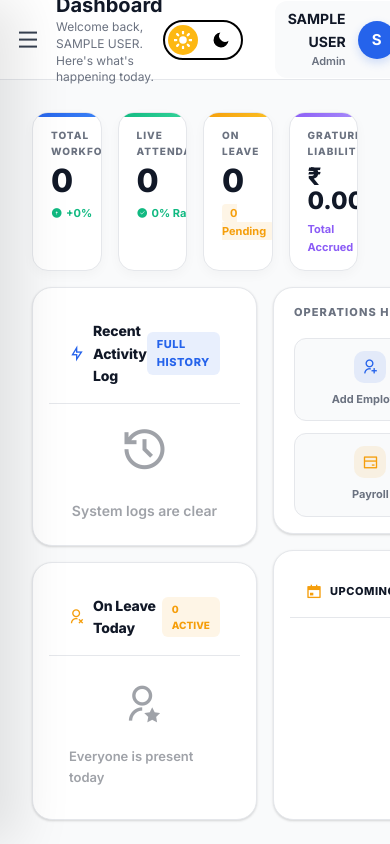
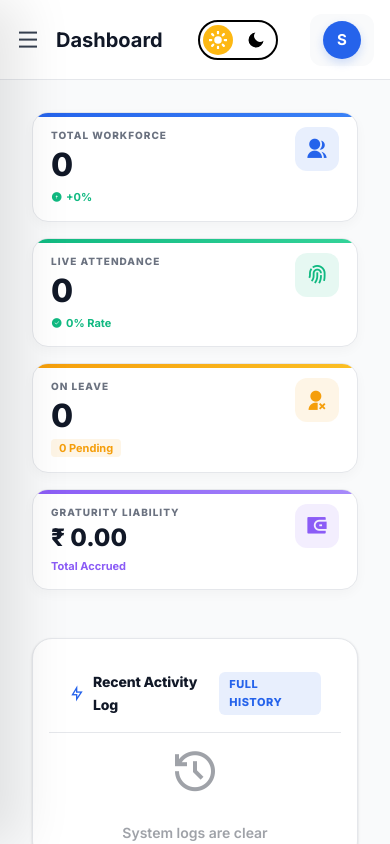
Before and after one commit to Thahdil/hrm, a Django app: page / in a window 390 px wide. Run offline with Django 5.2, Linux system fonts and the light colour scheme; a user stored in the database is signed in; tables that the repository leaves empty hold one stand-in row (values such as "Sample post"); data that the repository does not hold is empty.

Commit message:
feat: Enhance application responsiveness with new global resets, flexible layout utilities, and specific mobile optimizations for dashboard and login pages.

```diff
--- a/src/static/css/modern.css
+++ b/src/static/css/modern.css
@@ -95,8 +95,54 @@
     --status-rejected-text: var(--error);
 }
 
-/* Dark Theme Overrides */
-/* Dark Theme Overrides - High Specificity */
+/* Global Responsive Resets */
+img,
+svg,
+video,
+canvas {
+    max-width: 100%;
+    height: auto;
+    display: block;
+}
+
+/* Touch Targets & Base Responsiveness */
+html {
+    -webkit-text-size-adjust: 100%;
+    -ms-text-size-adjust: 100%;
+}
+
+button,
+.btn,
+a.action-tile {
+    min-height: 44px;
+    /* Standard Apple touch target */
+    display: inline-flex;
+    align-items: center;
+    justify-content: center;
+}
+
+/* Flexible Layout Utilities */
+.container-fluid {
+    width: 100%;
+    padding-right: var(--spacing);
+    padding-left: var(--spacing);
+    margin-right: auto;
+    margin-left: auto;
+    box-sizing: border-box;
+}
+
+.responsive-grid {
+    display: grid;
+    gap: var(--spacing);
+}
+
+@media (max-width: 640px) {
+    .responsive-grid {
+        grid-template-columns: 1fr !important;
+    }
+}
+
+/* Dark Theme Variable Overrides */
 html[data-theme="dark"] {
     /* Semantic Colors Redefinition */
     --bg-body: #121212;
@@ -1207,24 +1253,50 @@ tr:hover {
    RESPONSIVE
    ======================================== */
 
-/* Dashboard Layout Grid */
-.dashboard-main-grid {
-    display: grid;
-    grid-template-columns: 1fr 400px;
-    gap: var(--spacing-lg);
-}
-
 @media (max-width: 1200px) {
     .dashboard-main-grid {
         grid-template-columns: 1fr;
     }
 }
 
+@media (max-width: 1024px) {
+    .stats-grid {
+        grid-template-columns: repeat(2, 1fr);
+    }
+}
+
 @media (max-width: 768px) {
+    .dashboard-main-grid {
+        gap: var(--spacing);
+    }
+
+    .stats-grid {
+        grid-template-columns: 1fr !important;
+    }
+
+    .card {
+        padding: var(--spacing) !important;
+    }
+
+    .page-subtitle,
+    .user-info {
+        display: none !important;
+    }
+
+    .top-bar {
+        padding: var(--spacing-sm) var(--spacing) !important;
+        justify-content: space-between;
+    }
+
+    .nav-item {
+        padding: 14px 16px !important;
+    }
+
     .sidebar {
         transform: translateX(-100%);
         transition: transform 0.3s cubic-bezier(0.4, 0, 0.2, 1);
         box-shadow: 20px 0 50px rgba(0, 0, 0, 0.1);
+        z-index: 1001;
     }
 
     .sidebar.open {
@@ -1237,10 +1309,6 @@ tr:hover {
         min-width: 0;
     }
 
-    .top-bar {
-        padding: var(--spacing);
-    }
-
     .mobile-menu-toggle {
         display: flex;
     }
@@ -1257,19 +1325,6 @@ tr:hover {
 
     .page-title-section h1 {
         font-size: 1.25rem;
-    }
-
-    .page-subtitle {
-        font-size: 0.75rem;
-    }
-
-    .content-area {
-        padding: var(--spacing);
-    }
-
-    .stats-grid {
-        grid-template-columns: 1fr !important;
-        gap: var(--spacing);
     }
 
     .profile-grid {
@@ -1288,54 +1343,11 @@ tr:hover {
         grid-template-columns: 1fr;
     }
 
-    .card-header-actions {
-        flex-direction: column;
-        align-items: stretch;
-        gap: 16px;
-    }
-
-    .header-main-info {
-        flex-direction: column;
-        align-items: stretch;
-    }
-
-    .status-toggle-group {
-        width: 100%;
-    }
-
-    .status-toggle-item {
-        flex: 1;
-        justify-content: center;
-    }
-
-    .add-employee-btn {
-        width: 100%;
-    }
-
-    .card {
-        padding: var(--spacing);
-    }
-
     .table-container {
         overflow-x: auto;
         -webkit-overflow-scrolling: touch;
         margin: 0 -16px;
         border-radius: 0;
-        border-left: none;
-        border-right: none;
-    }
-
-    table {
-        min-width: 600px;
-    }
-
-    /* Layout stacks on mobile */
-    .dashboard-main-grid {
-        grid-template-columns: 1fr;
-    }
-
-    .stat-card .stat-value {
-        font-size: 1.75rem;
     }
 }
 
--- a/src/templates/dashboard_modern.html
+++ b/src/templates/dashboard_modern.html
@@ -10,7 +10,7 @@
 {% block content %}
 <div style="flex: 1; display: flex; flex-direction: column; gap: 16px; padding-bottom: 24px; min-height: 0;">
     <!-- Compact Stats Row -->
-    <div style="display: grid; grid-template-columns: repeat(4, 1fr); gap: 16px; flex-shrink: 0;">
+    <div class="stats-grid" style="display: grid; grid-template-columns: repeat(4, 1fr); gap: 16px; flex-shrink: 0;">
         <div class="stat-card" style="padding: 14px 18px; border-radius: 16px; border: 1px solid var(--border-color); background: var(--bg-surface); box-shadow: 0 4px 12px rgba(0,0,0,0.03);">
             <div style="display: flex; justify-content: space-between; align-items: flex-start;">
                 <div>
@@ -73,7 +73,7 @@
     </div>
 
     <!-- Main Grid -->
-    <div style="display: grid; grid-template-columns: 1fr 360px; gap: 16px; flex: 1; min-height: 0;">
+    <div class="dashboard-main-grid">
         <!-- Left: Activity Container -->
         <div style="display: flex; flex-direction: column; gap: 16px; min-height: 0;">
             <div class="card" style="flex: 1; display: flex; flex-direction: column; overflow: hidden; border-radius: 20px; border: 1px solid var(--border-color); background: var(--bg-surface);">
@@ -150,7 +150,7 @@
             <!-- Actions -->
             <div class="card" style="padding: 16px 20px; border-radius: 20px; border: 1px solid var(--border-color); background: var(--bg-surface); flex-shrink: 0;">
                 <h3 style="margin: 0 0 16px; font-size: 11px; font-weight: 900; color: var(--text-secondary); text-transform: uppercase; letter-spacing: 0.1em;">Operations Hub</h3>
-                <div style="display: grid; grid-template-columns: 1fr 1fr; gap: 12px;">
+                <div class="responsive-grid" style="grid-template-columns: 1fr 1fr;">
                     <a href="{% url 'employee_add' %}" class="action-tile" style="text-decoration: none; padding: 12px; background: var(--gray-50); border-radius: 12px; border: 1px solid var(--border-color); text-align: center; transition: all 0.3s; display: flex; flex-direction: column; align-items: center; gap: 8px;">
                         <div style="width: 32px; height: 32px; background: rgba(37, 99, 235, 0.1); color: var(--primary); border-radius: 10px; display: flex; align-items: center; justify-content: center; font-size: 16px;">
                             <i class="ri-user-add-line"></i>
```
Also changed, not shown: src/templates/login.html (+35 -0 lines).
